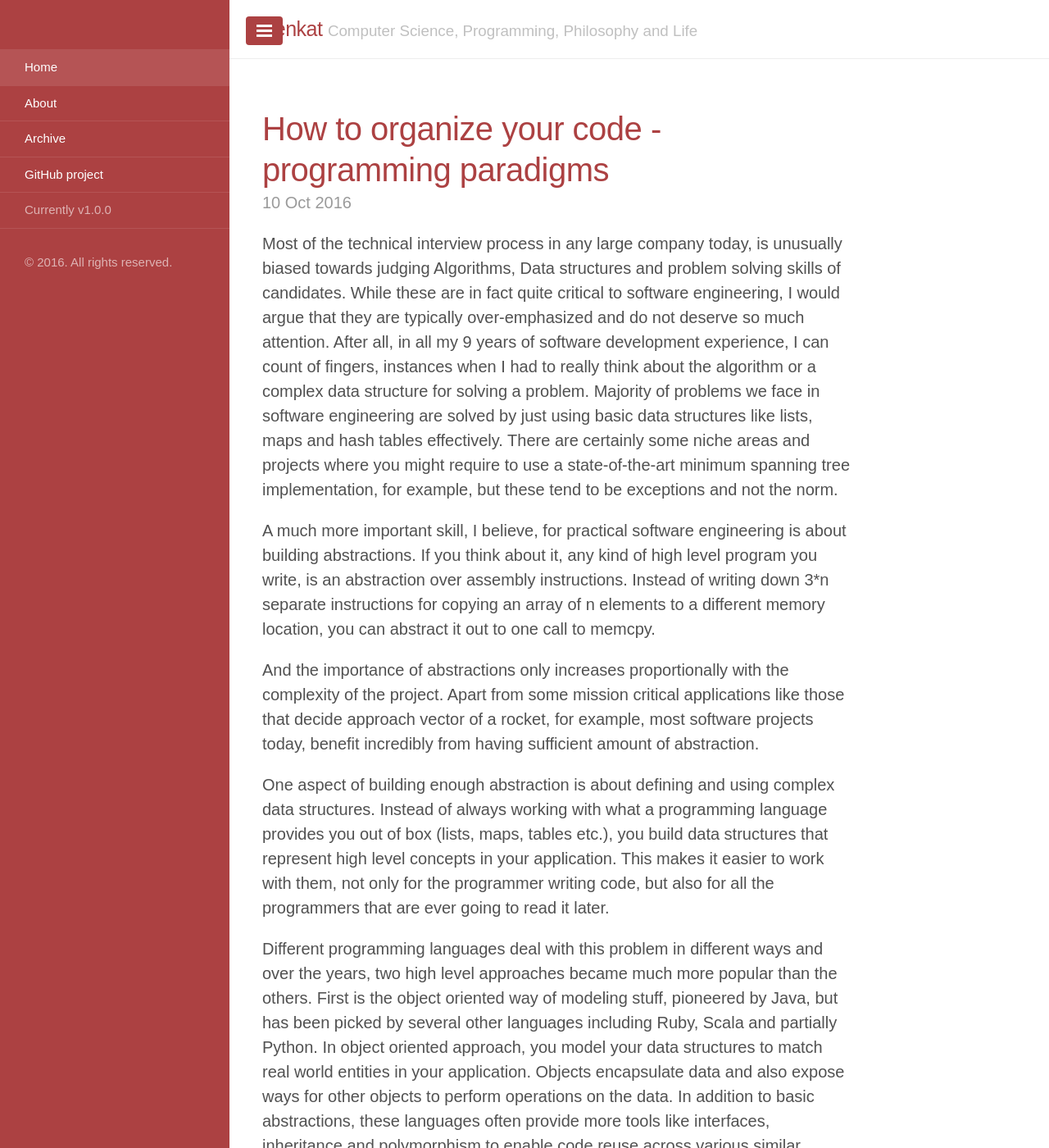
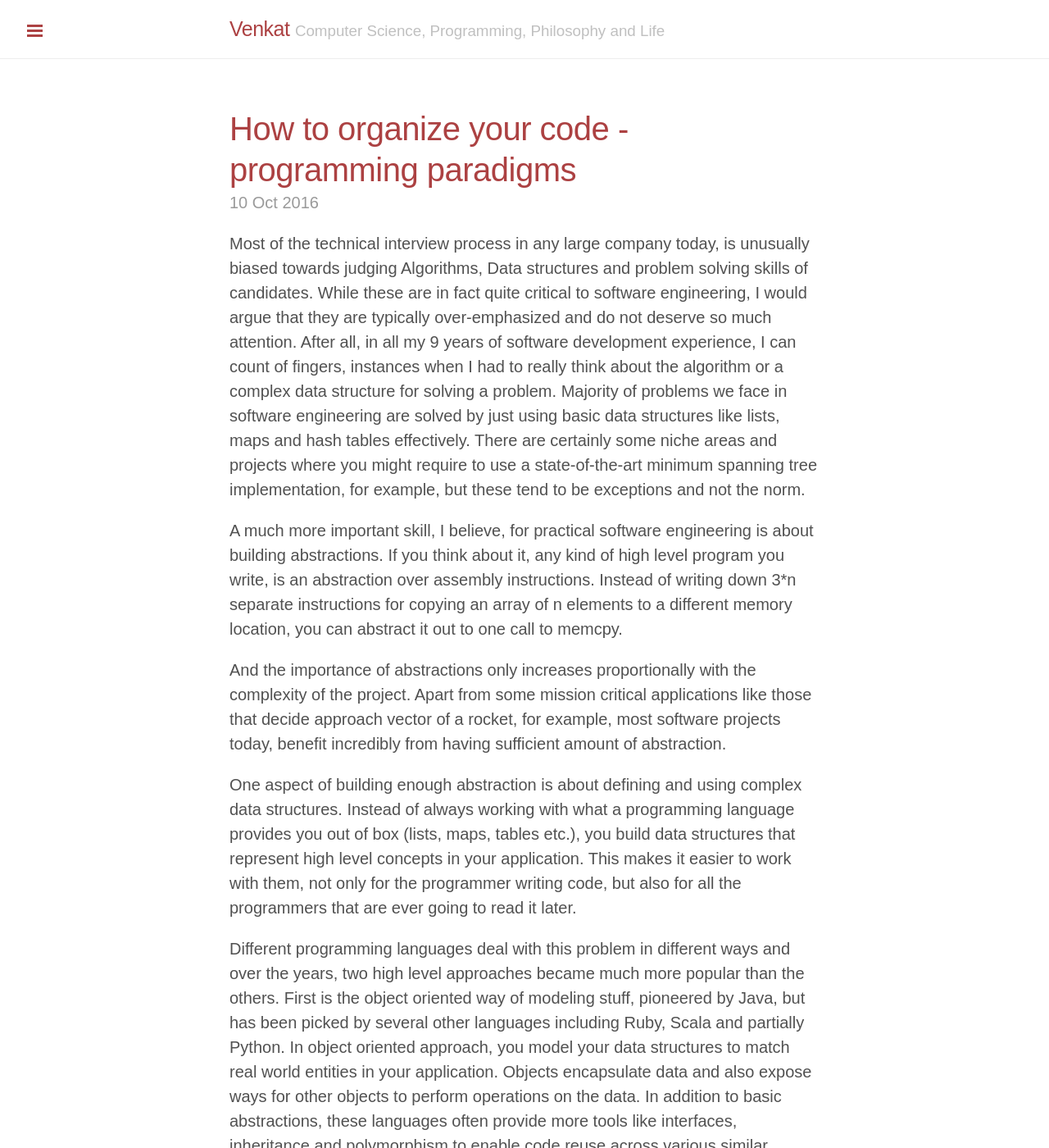
Before and after one commit to venustus/venustus.github.io, a Jekyll site: the page built from index.html, in a window 1280 px wide and 1400 px high. Shown: the whole window at 82% size. Built offline with Jekyll 4.4.1, drawn with Linux system fonts in a browser that asks for light colours; the list of posts is cut into pages by our own code.

Commit message:
Restoring center layout

```diff
--- a/_includes/sidebar.html
+++ b/_includes/sidebar.html
@@ -1,6 +1,6 @@
 <!-- Target for toggling the sidebar `.sidebar-checkbox` is for regular
      styles, `#sidebar-checkbox` for behavior. -->
-<input type="checkbox" class="sidebar-checkbox" id="sidebar-checkbox" checked>
+<input type="checkbox" class="sidebar-checkbox" id="sidebar-checkbox">
 
 <!-- Toggleable sidebar -->
 <div class="sidebar" id="sidebar">
--- a/public/css/poole.css
+++ b/public/css/poole.css
@@ -261,7 +261,8 @@ tbody tr:nth-child(odd) th {
   max-width: 38rem;
   padding-left:  1rem;
   padding-right: 1rem;
-  margin-left:  1rem;
+  margin-left:  auto;
+  margin-right: auto;
 }
 
 
```
